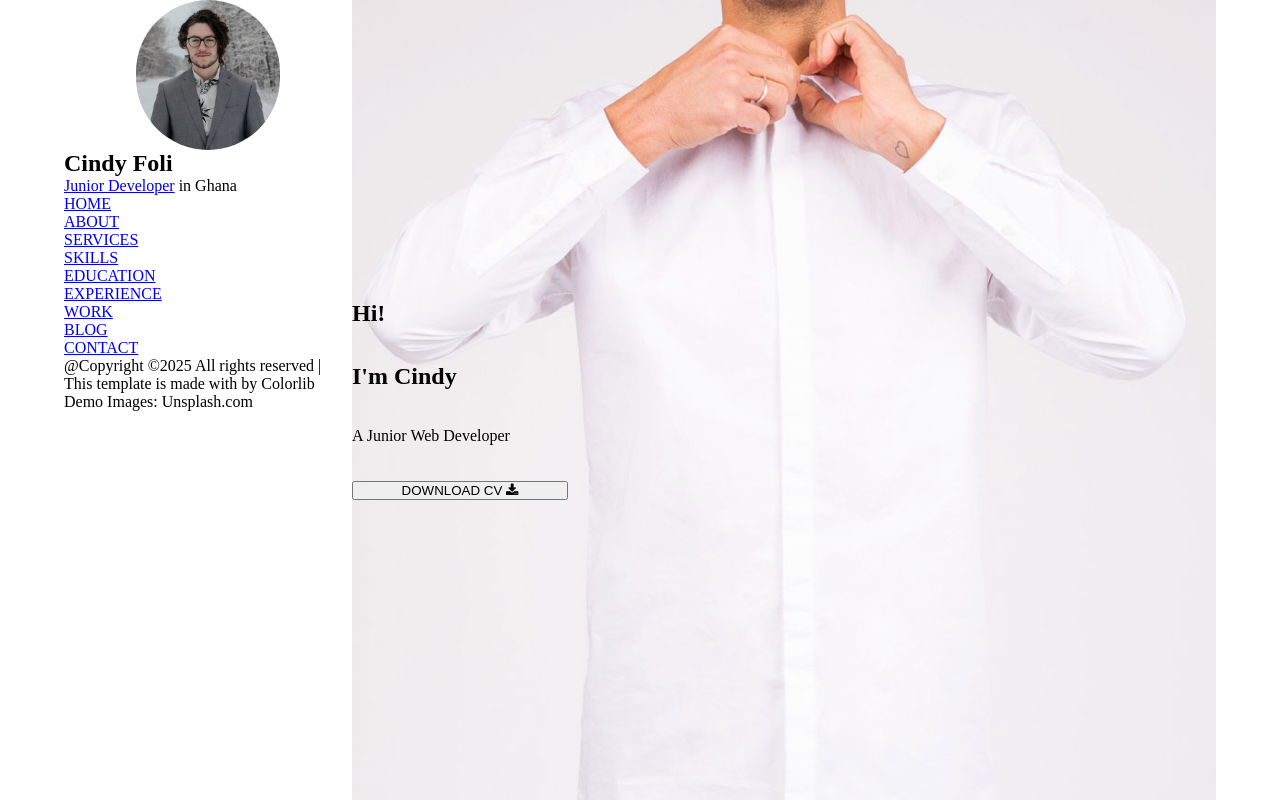
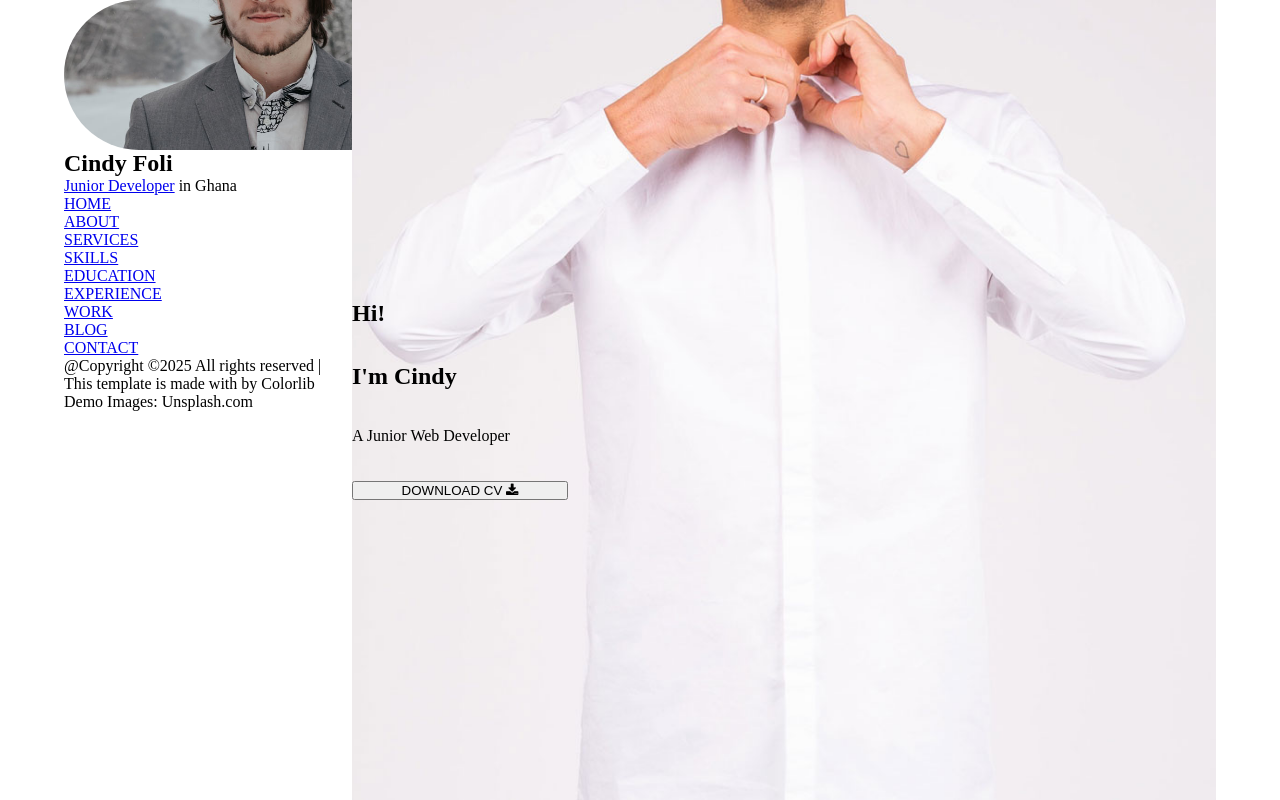
Before and after one commit to CindyFoli/portfolio, a plain HTML site: page index.html in a window 1280 px wide. Drawn offline with Linux system fonts and the light colour scheme.

Commit message:
second commit

```diff
--- a/css/style.css
+++ b/css/style.css
@@ -6,14 +6,14 @@
   flex-direction: row;
 }
 
-.sidebar{
+.sidebar {
   width: 25%;
 }
 
-.main{
+.main {
   width: 75%;
 }
-.hero{
+.hero {
   height: 100vh;
   background-image: url(../image/hero-bg.jpg);
   background-position: center;
@@ -24,7 +24,7 @@ flex-direction: column;
   justify-content: center;
 }
 
-.hero div{
+.hero div {
   height: 25%;
   width: 25%;
   display: flex;
@@ -33,8 +33,8 @@ justify-content: center;
 }
 
 .profile {
-    height:150px;
-    width: 50%;
+  height: 150px;
+  width: 150%;
   margin: auto;
   background-image: url(../image/about.jpg);
   border-radius: 100px;
@@ -43,6 +43,6 @@ justify-content: center;
   background-repeat: no-repeat;
 }
 .glossary {
-    margin:auto;
+  margin: auto;
   justify-content: center;
 }
```
Lines whose indentation alone changed are shown as unchanged.
